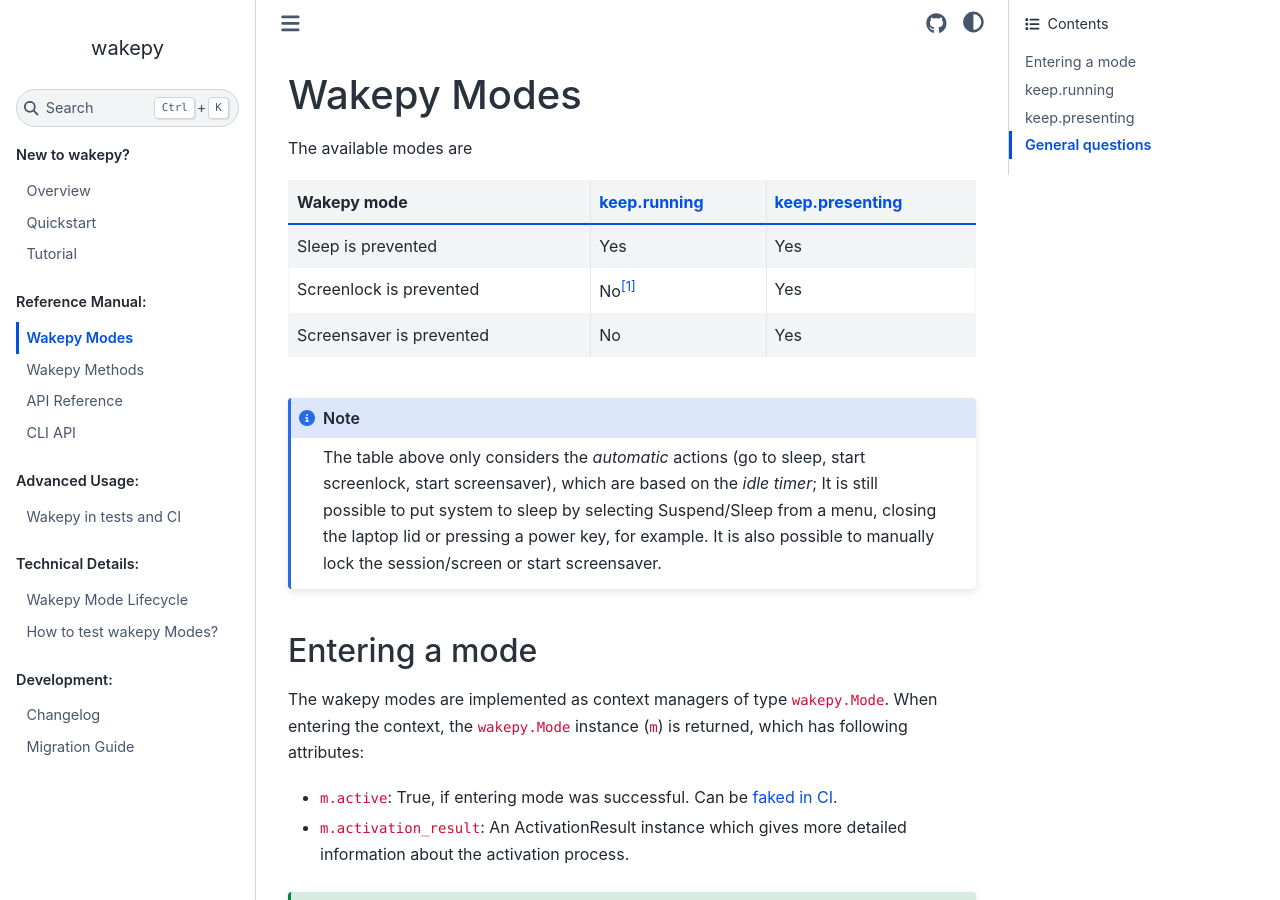
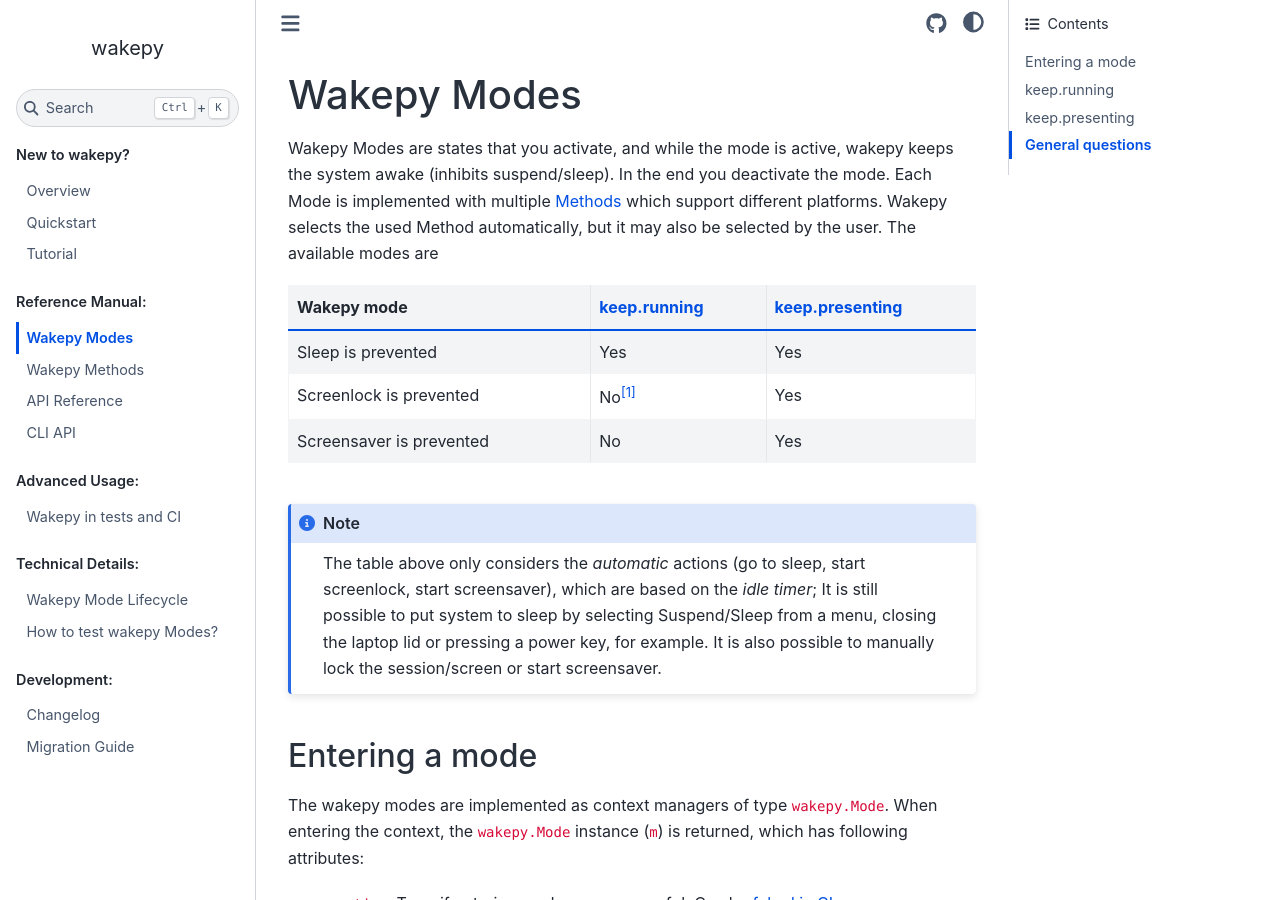
Before and after one commit to fohrloop/wakepy, a Sphinx documentation site: the page built from docs/source/modes.md, in a window 1280 px wide and 900 px high. Built offline with Sphinx 7.4.7 and the Sphinx Book theme 1.1.4, drawn with Linux system fonts in a browser that asks for light colours; the version number could not be read and is left out.

Commit message:
add intro text to Wakepy Modes

```diff
--- a/docs/source/modes.md
+++ b/docs/source/modes.md
@@ -1,10 +1,6 @@
 # Wakepy Modes
 
-
-
-
-
-The available modes are
+Wakepy Modes are states that you activate, and while the mode is active, wakepy keeps the system awake (inhibits suspend/sleep). In the end you deactivate the mode. Each Mode is implemented with multiple [Methods](#wakepy-methods) which support different platforms. Wakepy selects the used Method automatically, but it may also be selected by the user. The available modes are
 
 | Wakepy mode              | [keep.running](#keep-running-mode) | [keep.presenting](#keep-presenting-mode)|
 | ------------------------ | ------------ | --------------- |
```
